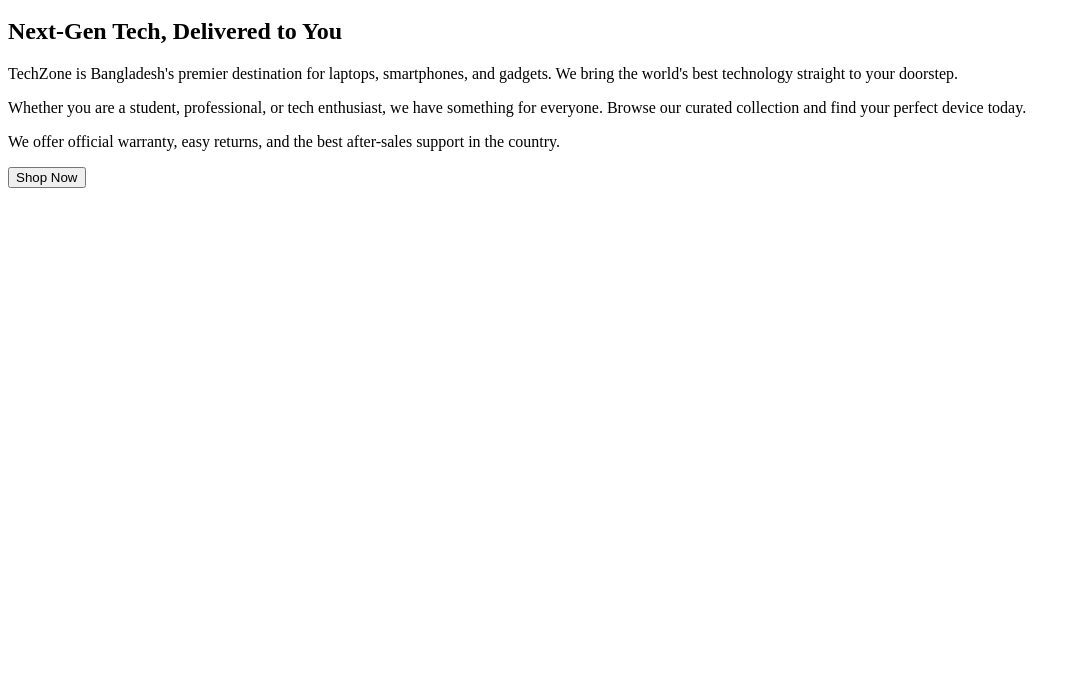
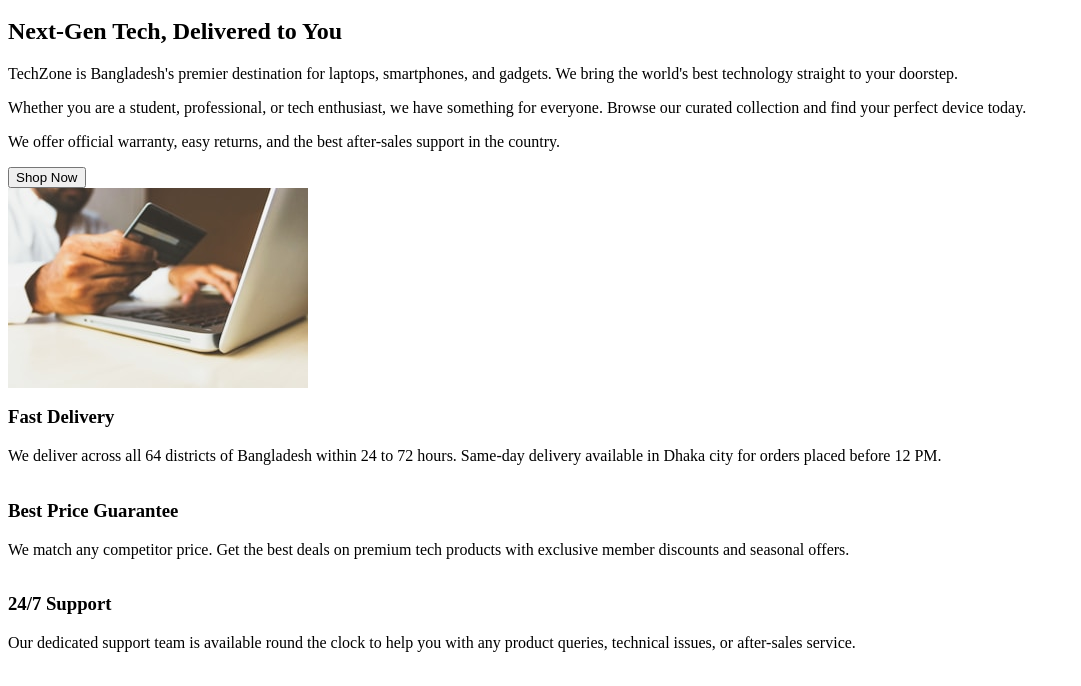
Before and after one commit to aniroy29/MID-practicalexam-MIS455-sec02, a plain HTML site: page index.html in a window 1280 px wide. Shown: the part 114-800 px from the top of the page, without its empty margins (0-1081 px from the left). Drawn offline with Linux system fonts and the light colour scheme.

Commit message:
add another file and update all

```diff
--- a/index.html
+++ b/index.html
@@ -27,6 +27,23 @@
         <button onclick="shopNow()">Shop Now</button>
     </div>
 
+    <div class="features">
+    <div class="feature-box">
+        <img src="main2.jpg" alt="Fast Delivery">
+        <h3>Fast Delivery</h3>
+        <p>We deliver across all 64 districts of Bangladesh within 24 to 72 hours. Same-day delivery available in Dhaka city for orders placed before 12 PM.</p>
+    </div>
+
+    <div class="feature-box">
+        <img src="" alt="">
+        <h3>Best Price Guarantee</h3>
+        <p>We match any competitor price. Get the best deals on premium tech products with exclusive member discounts and seasonal offers.</p>
+    </div>
+    <div class="feature-box">
+        <img src="" alt="">
+        <h3>24/7 Support</h3>
+        <p>Our dedicated support team is available round the clock to help you with any product queries, technical issues, or after-sales service.</p>
+    </div>
 
 </body>
 </html>
```
Also changed, not shown: products.html (+1 -0 lines), main1.jpg (added), main2.jpg (added), main3.jpg (added), main4.jpg (added), tech.js (added).
